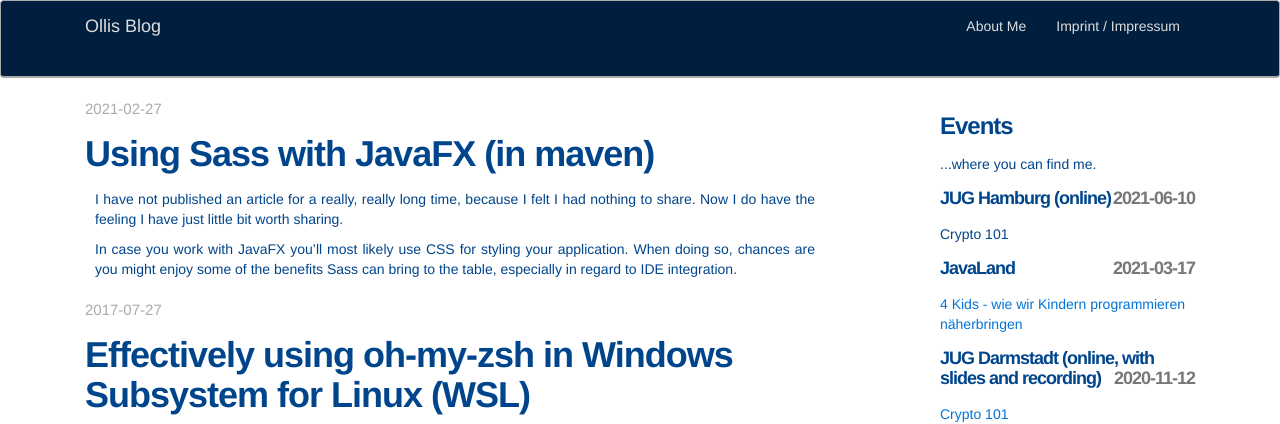
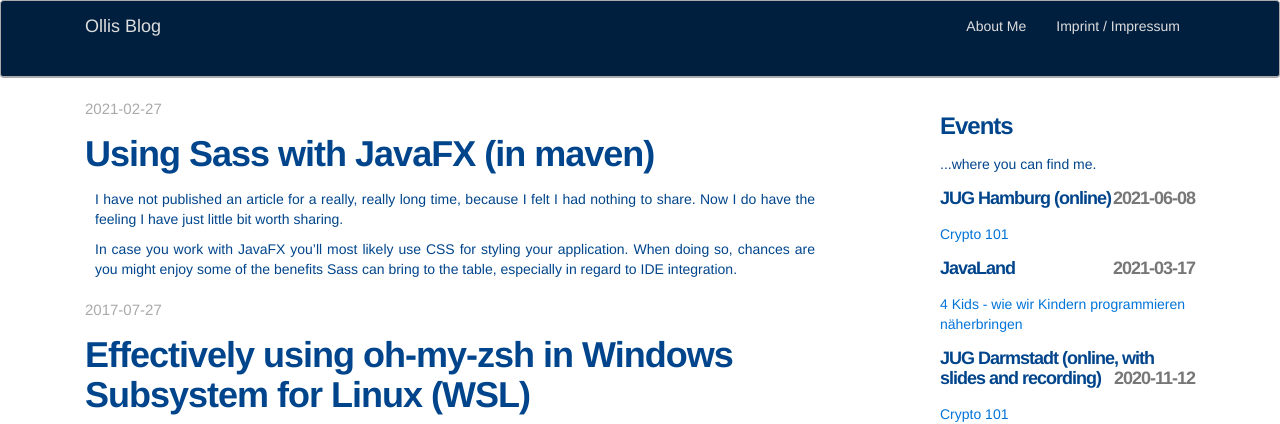
Before and after one commit to omilke/omilke.github.io, a Jekyll site: the page built from index.html, in a window 1280 px wide and 900 px high. Shown: the top 424 px of the window. Built offline with Jekyll 4.4.1, drawn with Linux system fonts in a browser that asks for light colours.

Commit message:
added event link

```diff
--- a/_data/events.yml
+++ b/_data/events.yml
@@ -1,6 +1,7 @@
 - event: JUG Hamburg (online)
   title: Crypto 101
-  date: 2021-06-10
+  date: 2021-06-08
+  link: https://www.meetup.com/de-DE/jug-hamburg/events/278256935/
 
 - event: JavaLand
   title: 4 Kids - wie wir Kindern programmieren näherbringen
```
